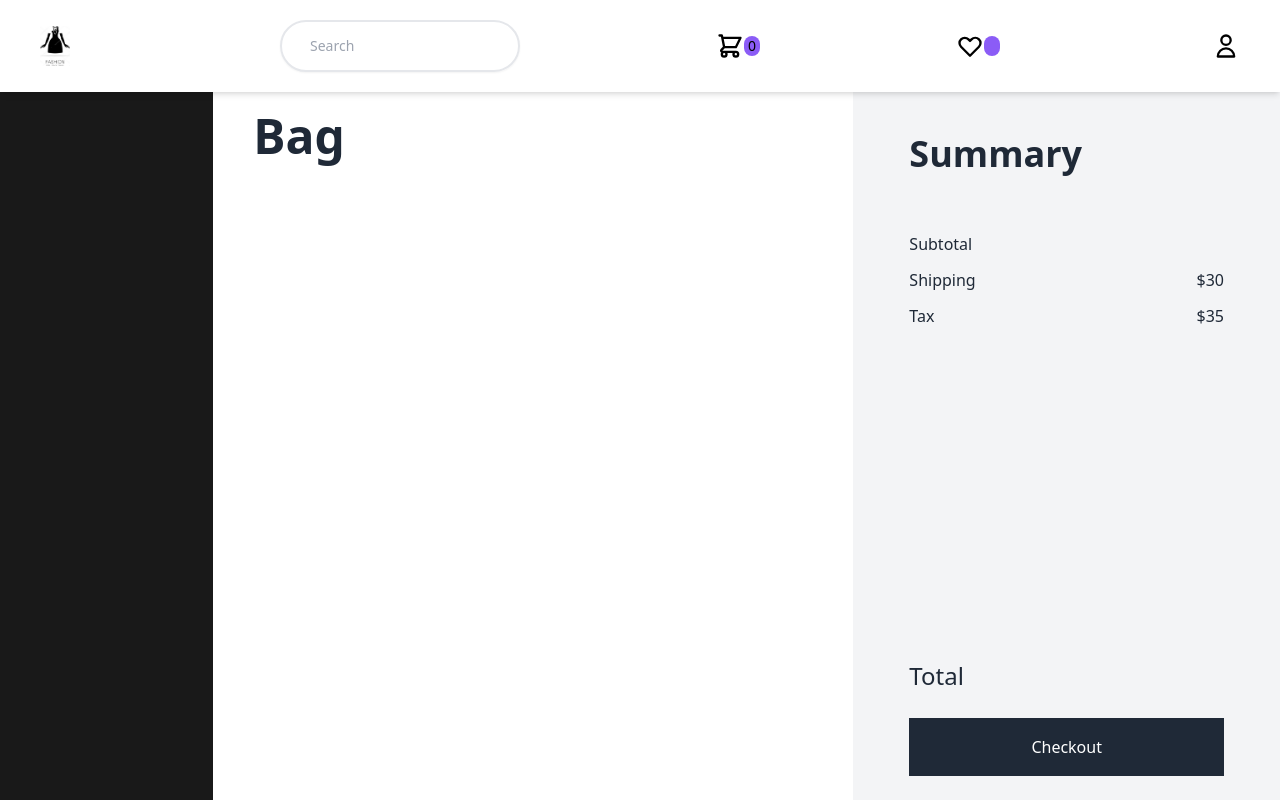
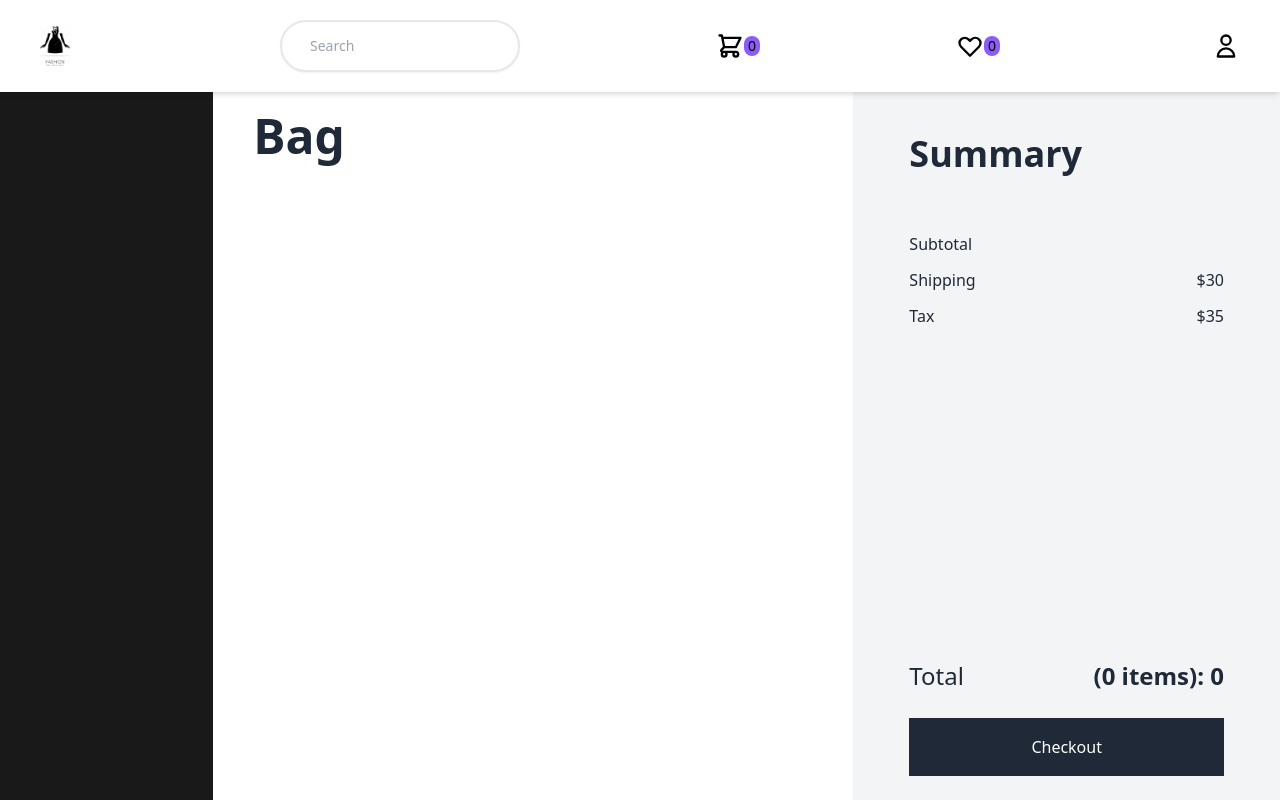
Before and after one commit to Aravindchiliveru/e-commerce_app, a Next.js app: page /cart in a window 1280 px wide. Built offline with nearby package versions, Linux system fonts and the light colour scheme.

Commit message:
Revert "Merge branch 'main' of https://github.com/Aravindchiliveru/e-commerce_app"
This reverts commit 9409ff4cffca0618dc83152aad759581071d8cf8, reversing
changes made to b961517d1dc2d9a1d634bd5121232707c3e45f2f.

```diff
--- a/components/FavProduct.js
+++ /dev/null
@@ -1,37 +0,0 @@
-import React from 'react'
-import { useStateValue } from './StateProvider';
-
-function FavProduct({imageUrl, title, productPrice, productRating}) {
- const [{favs}, dispatcher] = useStateValue();
-  return (
-    <div>
-       <div className="md:flex items-center mt-14 py-8 border-t border-gray-200">
-                                        <div className="w-1/4">
-                                            <img src={imageUrl} alt="true" className="w-full h-full object-center object-cover" />
-                                        </div>
-                                        <div className="md:pl-3 md:w-3/4">
-                                            <p className="text-xs leading-3 text-gray-800 md:pt-0 pt-4">RF293</p>
-                                            <div className="flex items-center justify-between w-full pt-1">
-                                                <p className="text-base font-black leading-none text-gray-800">{title}</p>
-                                                <select className="py-2 px-1 border border-gray-200 mr-6 focus:outline-none">
-                                                    <option>{favs?.length}</option>
-                                                    <option>02</option>
-                                                    <option>03</option>
-                                                </select>
-                                            </div>
-                                            <p className="text-xs leading-3 text-gray-600 pt-2">{productRating}</p>
-                                            <div className="flex items-center justify-between pt-5 pr-6">
-                                                <div className="flex itemms-center">
-                                                    <p className="text-xs leading-3 underline text-gray-800 cursor-pointer">Move to bag</p>
-                                                    <p className="text-xs leading-3 underline text-red-500 pl-5 cursor-pointer">Remove</p>
-                                                </div>
-                                                <p className="text-base font-black leading-none text-gray-800">{productPrice}</p>
-                                            </div>
-                                        </div>
-                                    </div>
-
-    </div>
-  )
-}
-
-export default FavProduct
--- a/components/Header.js
+++ b/components/Header.js
@@ -8,15 +8,12 @@ import { useStateValue } from './StateProvider'
 
 function Header({placeholder}) {
  const [{basket, user}, dispatch] = useStateValue();
- const [{favs, users}, dispatcher] = useStateValue();
     placeholder = '';
   return (
         <header className='top-0 w-screen sticky my-0 mx-0 z-50 grid grid-cols-5 bg-white p-5 md:px-10 shadow-md'>
 
         <div className='relative flex items-center h-10 cursor-pointer my-auto'>
-          <Link href='/'>
           <Image src={logo} layout='fill' objectFit='contain' objectPosition='left'/>
-          </Link>
         </div>
 
 
@@ -34,10 +31,10 @@ function Header({placeholder}) {
           <p className='h-5  text-sm text-center rounded-full w-4 bg-violet-500 '>{basket?.length}</p>
           </div>
           </Link>
-          <Link href='/favorites'>
+          <Link href='/example'>
         <div className='flex items-center justify-end cursor-pointer '>
           <HeartIcon className='h-7 hover:opacity-50' />
-        <p className='h-5  text-sm text-center rounded-full w-4 bg-violet-500 '>{favs?.length}</p>
+        <p className='h-5  text-sm text-center rounded-full w-4 bg-violet-500 '>{basket.length}</p>
         </div>
         </Link>
 
--- a/pages/cart.js
+++ b/pages/cart.js
@@ -1,4 +1,6 @@
 import React from "react";
+import { Router } from "next/router";
+import { useEffect} from "react";
 import CheckoutProduct from "../components/CheckoutProduct";
 import { useStateValue } from "../components/StateProvider";
 import Subtotal from "../components/Subtotal";
@@ -25,7 +27,6 @@ function Checkout() {
                                         {basket.map(item => (
 
                                         <CheckoutProduct
-                                            key={item.id}
                                             id={item.id}
                                             imageUrl = {item.image}
                                             title = {item.title}
@@ -58,7 +59,7 @@ function Checkout() {
                                             <div className="flex items-center pb-6 justify-between lg:pt-5 pt-20">
                                                 <p className="text-2xl leading-normal text-gray-800">Total</p>
                                                 <p className="text-2xl font-bold leading-normal text-right text-gray-800">
-
+                                                <Subtotal />
                                                 </p>
                                             </div>
                                             <button className="text-base leading-none w-full py-5 bg-gray-800 border-gray-800 border focus:outline-none focus:ring-2 focus:ring-offset-2 focus:ring-gray-800 text-white">
--- a/pages/index.tsx
+++ b/pages/index.tsx
@@ -5,6 +5,7 @@ import Header from '../components/Header'
 import Banner from '../components/Banner'
 import SmallCard from '../components/SmallCard'
 import Footer from '../components/Footer'
+import reducer, {initialState} from '../components/reducer'
 
 
 const Home: NextPage = () => {
```
